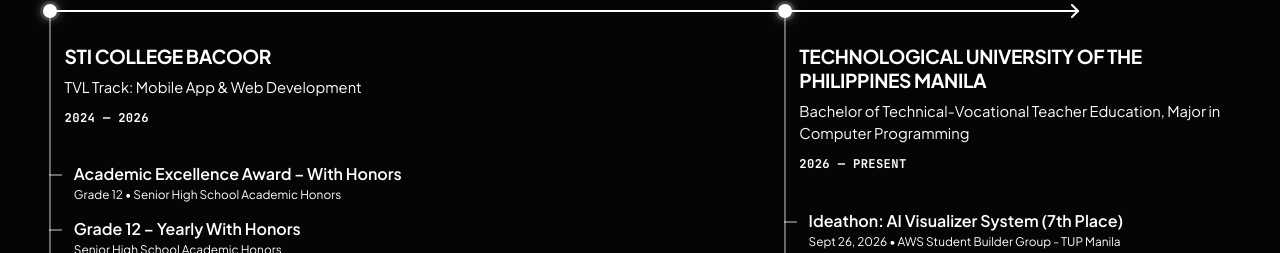
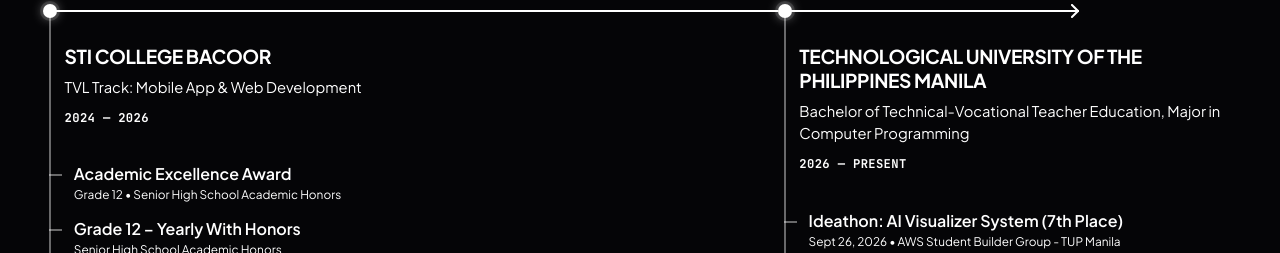
Before and after one commit to danmarkdev/Portfolio, a plain HTML site: page index.html in a window 1280 px wide. Shown: the part 3275-3528 px from the top of the page. Drawn offline with Linux system fonts and the light colour scheme.

Commit message:
Update index.html

```diff
--- a/index.html
+++ b/index.html
@@ -917,7 +917,7 @@
           <p class="edu-range">2024 &mdash; 2026</p>
         </div>
         <ul class="edu-list">
-          <li class="edu-item"><span class="edu-item-title">Academic Excellence Award &ndash; With Honors</span><span class="edu-item-meta">Grade 12 &bull; Senior High School Academic Honors</span></li>
+          <li class="edu-item"><span class="edu-item-title">Academic Excellence Award</span><span class="edu-item-meta">Grade 12 &bull; Senior High School Academic Honors</span></li>
           <li class="edu-item"><span class="edu-item-title">Grade 12 &ndash; Yearly With Honors</span><span class="edu-item-meta">Senior High School Academic Honors</span></li>
           <li class="edu-item"><span class="edu-item-title">Grade 12 &ndash; With Honors (1st Semester)</span><span class="edu-item-meta">Senior High School Academic Honors</span></li>
           <li class="edu-item"><span class="edu-item-title">Grade 12 &ndash; With Honors (2nd Semester)</span><span class="edu-item-meta">Senior High School Academic Honors</span></li>
```
